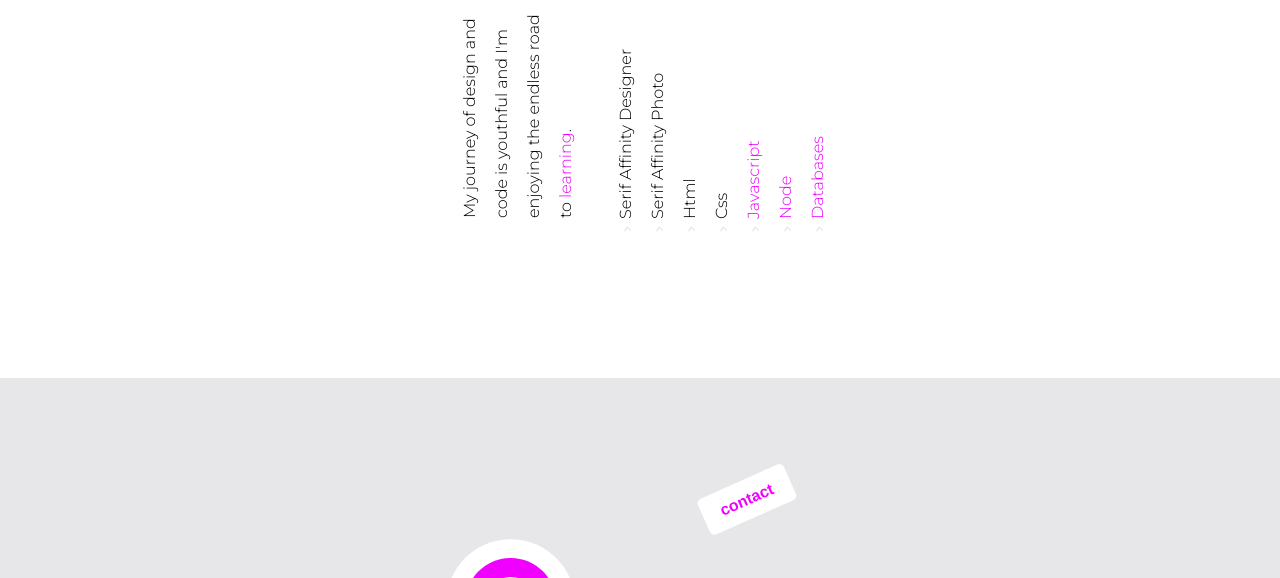
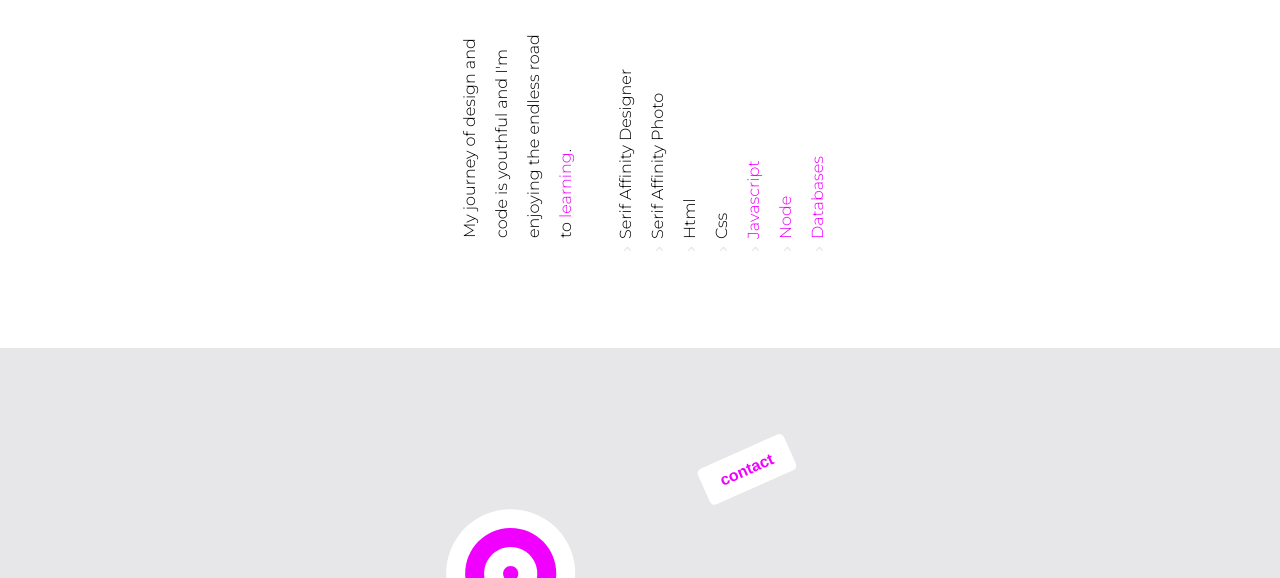
Before and after one commit to maximusmill/youthful-journey, a plain HTML site: page index.html in a window 1280 px wide. Shown: the part 752-1330 px from the top of the page. Drawn offline with Linux system fonts and the light colour scheme.

Commit message:
Css change

```diff
--- a/css/styles.css
+++ b/css/styles.css
@@ -280,6 +280,7 @@ footer .center div p {
 
   main {
     min-height: 500px;
+    padding: 80px 0 10px 0;
   }
 
   main .center {
```
